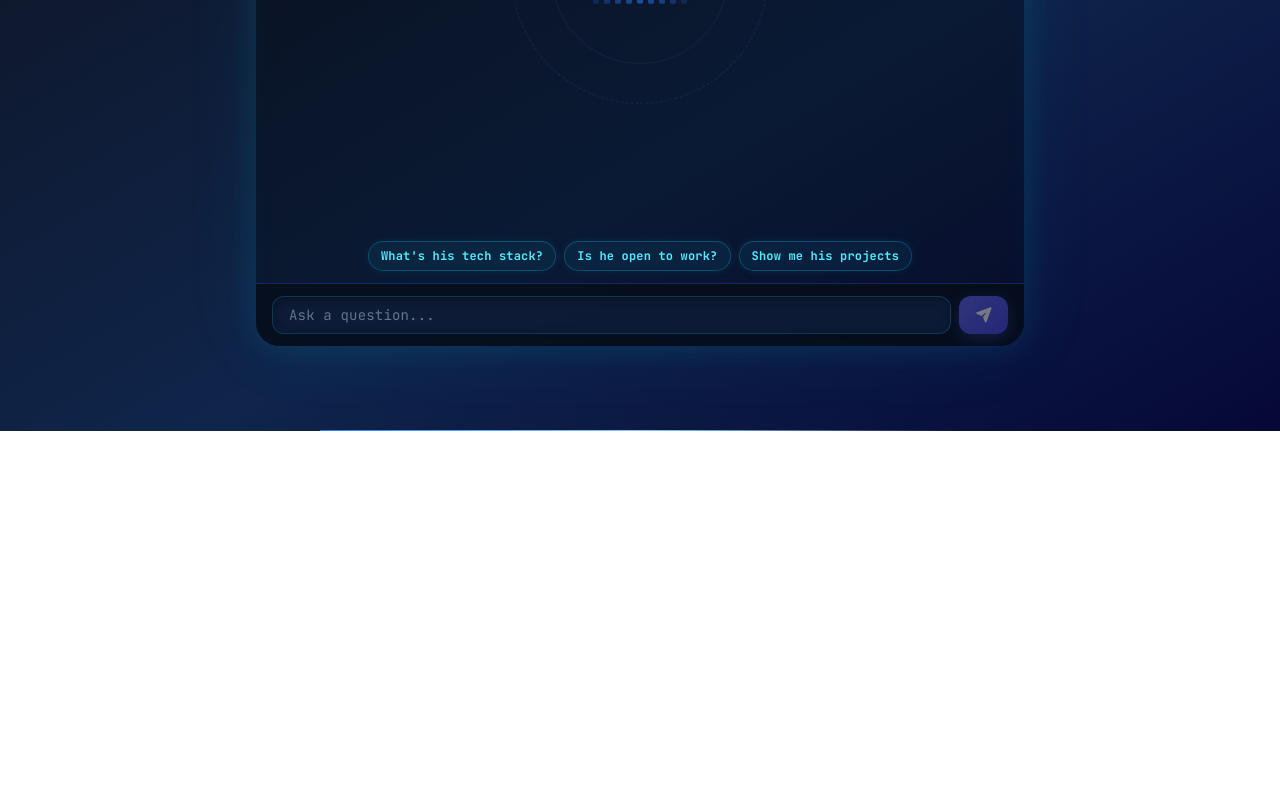
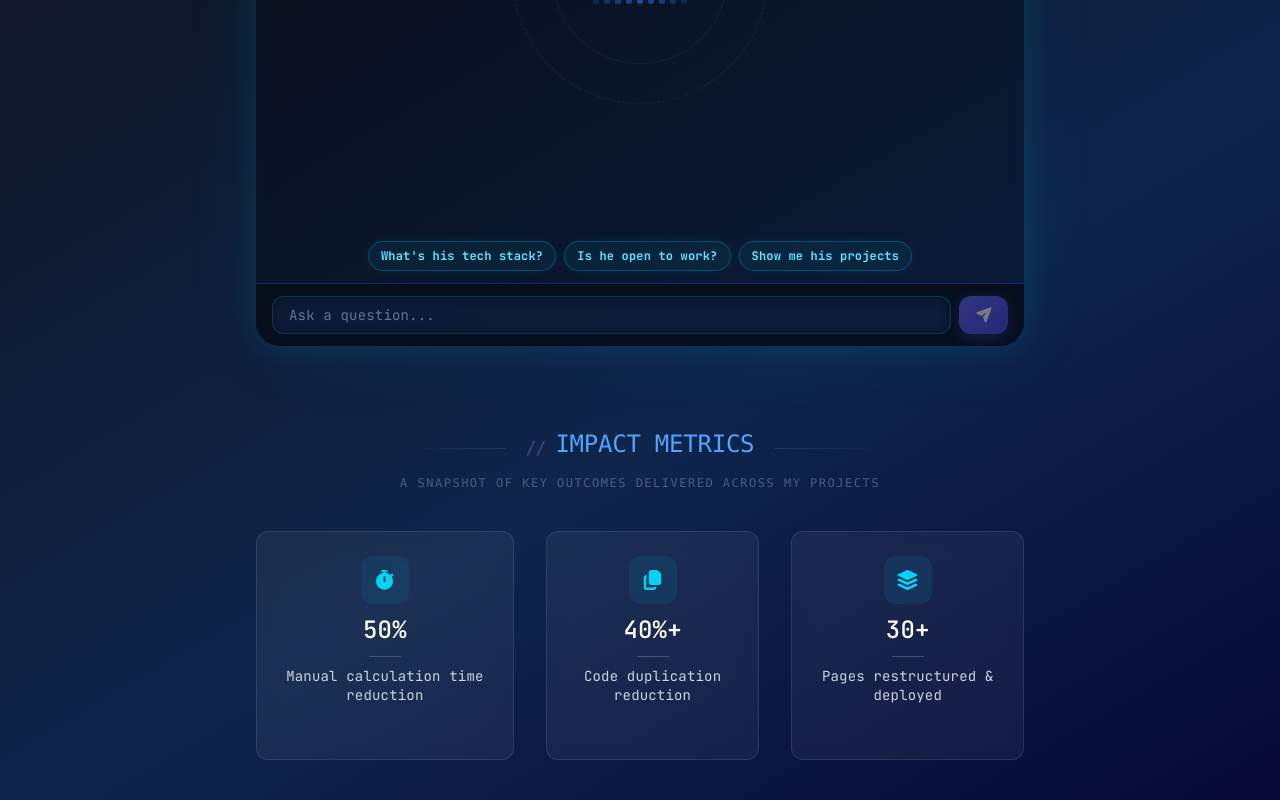
Before and after one commit to ivanzlatinov1/portfolio, a React (Vite) app: page / in a window 1280 px wide. Shown: the part 1320-2120 px from the top of the page. Before the commit the page ends 1751 px from the top, so only its background shows below. Built offline with nearby package versions, Linux system fonts and the light colour scheme.

Commit message:
Added Metrics section

```diff
--- a/src/App.tsx
+++ b/src/App.tsx
@@ -1,6 +1,7 @@
 import Header from './components/Header'
 import Landing from './sections/Landing'
 import ChatBot from './sections/ChatBot'
+import Metrics from './sections/Metrics'
 
 const App = () => {
     return (
@@ -8,7 +9,7 @@ const App = () => {
             <Header />
             <Landing />
             <ChatBot />
-            <hr className="border-none w-1/2 h-px bg-linear-to-r from-blue-500 via-blue-300 to-transparent" />
+            <Metrics />
         </>
     )
 }
--- /dev/null
+++ b/src/components/Metric.tsx
@@ -0,0 +1,45 @@
+import {
+    FontAwesomeIcon,
+    type FontAwesomeIconProps,
+} from '@fortawesome/react-fontawesome'
+
+interface MetricProps {
+    icon: FontAwesomeIconProps
+    stat: string
+    description: string
+    project?: string
+}
+
+const Metric = ({ icon, stat, description, project }: MetricProps) => {
+    return (
+        <div
+            className="group relative flex flex-col items-center gap-2.5 overflow-hidden rounded-xl
+            border border-white/10 bg-white/5 p-6 text-center backdrop-blur-sm
+            transition-all duration-200
+            hover:-translate-y-1 hover:border-cyan-500/30 hover:shadow-[0_8px_32px_rgba(0,0,0,0.25),0_0_0_1px_rgba(56,189,248,0.12)]"
+        >
+            <div className="pointer-events-none absolute inset-0 bg-linear-to-br from-cyan-400/5 to-transparent opacity-0 transition-opacity duration-200 group-hover:opacity-100" />
+
+            <div className="flex h-12 w-12 items-center justify-center rounded-xl bg-cyan-500/10 transition-transform duration-200 group-hover:scale-110">
+                <FontAwesomeIcon {...icon} className="text-xl text-cyan-400" />
+            </div>
+
+            <p className="text-2xl font-medium text-white transition-colors duration-200 group-hover:text-cyan-400">
+                {stat}
+            </p>
+
+            <div className="h-px w-8 rounded bg-white/20 transition-all duration-200 group-hover:w-14 group-hover:bg-cyan-500/50" />
+
+            <p className="text-sm text-slate-300 leading-snug">{description}</p>
+
+            <p
+                className="translate-y-1 rounded-full bg-cyan-500/10 px-2.5 py-0.5 text-xs text-cyan-400
+    opacity-0 transition-all duration-200 group-hover:translate-y-0 group-hover:opacity-100"
+            >
+                {project}
+            </p>
+        </div>
+    )
+}
+
+export default Metric
--- /dev/null
+++ b/src/sections/Metrics.tsx
@@ -0,0 +1,43 @@
+import Metric from '../components/Metric'
+import SectionHeader from '../components/SectionHeader'
+import {
+    faStopwatch,
+    faCopy,
+    faLayerGroup,
+} from '@fortawesome/free-solid-svg-icons'
+
+const Metrics = () => {
+    return (
+        <>
+            <SectionHeader
+                title="Impact Metrics"
+                description="A snapshot of key outcomes delivered across my projects"
+            />
+            <section
+                className="w-full h-full flex justify-center px-[20%] py-10 gap-8"
+                id="metrics"
+            >
+                <Metric
+                    icon={{ icon: faStopwatch }}
+                    stat="50%"
+                    description="Manual calculation time reduction"
+                    project="HVACrate"
+                />
+                <Metric
+                    icon={{ icon: faCopy }}
+                    stat="40%+"
+                    description="Code duplication reduction"
+                    project="All projects"
+                />
+                <Metric
+                    icon={{ icon: faLayerGroup }}
+                    stat="30+"
+                    description="Pages restructured & deployed"
+                    project="CustomCADsDemoDesign"
+                />
+            </section>
+        </>
+    )
+}
+
+export default Metrics
```
